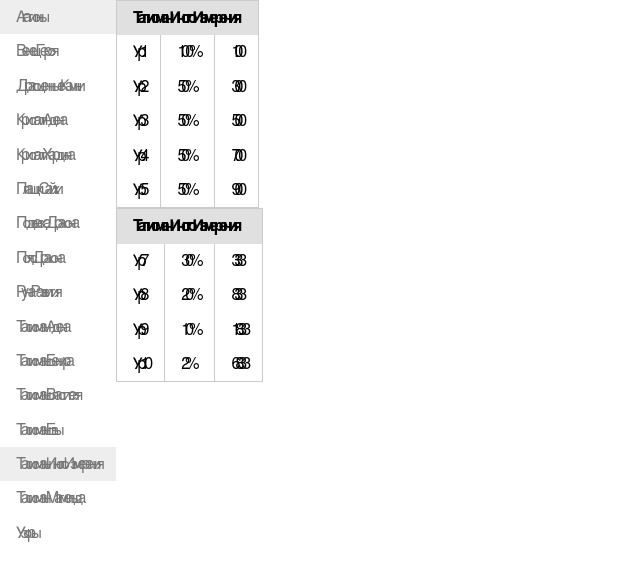
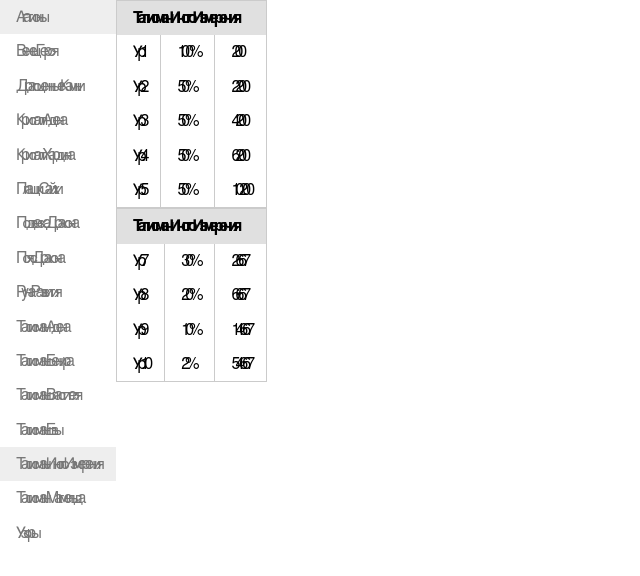
Before and after one commit to ValeriiVasin/l2-enchant-web, a React (Vite) app: page /dimensional-talisman in a window 1280 px wide. Shown: the top 576 px of the page, without its empty margins (0-640 px from the left). Built offline with nearby package versions, Linux system fonts and the light colour scheme.

Commit message:
feat: correct pricing

```diff
--- a/src/components/dimensional-talisman.tsx
+++ b/src/components/dimensional-talisman.tsx
@@ -3,9 +3,11 @@ import { Mode } from '../types';
 import { calculateEnchant } from '../helpers/calculate-enchant';
 import { toTableRowProps } from '../helpers/to-table-row-props';
 import { useFormatter } from '../hooks/use-formatter';
+import { adjustTablePropsPrice } from '../helpers/adjust-table-props-price';
 
 function BelowSix() {
   const chances = [100, 50, 50, 50, 50];
+  const prices = [2, 10, 10, 10, 20];
   const tableRows = toTableRowProps(
     calculateEnchant(chances, Mode.Safe),
     'enchants',
@@ -16,7 +18,7 @@ function BelowSix() {
   return (
     <EnchantTable
       title="Талисман Иного Измерения"
-      tableRows={tableRows}
+      tableRows={adjustTablePropsPrice(tableRows, prices)}
       formatEnchant={formatEnchant}
     />
   );
@@ -24,6 +26,7 @@ function BelowSix() {
 
 function AboveSix() {
   const chances = [30, 20, 10, 2];
+  const prices = [8, 8, 8, 8];
   const tableRows = toTableRowProps(
     calculateEnchant(chances, Mode.Safe),
     'enchants',
@@ -32,7 +35,7 @@ function AboveSix() {
   return (
     <EnchantTable
       title="Талисман Иного Измерения"
-      tableRows={tableRows}
+      tableRows={adjustTablePropsPrice(tableRows, prices)}
       formatEnchant={formatEnchant}
     />
   );
```
